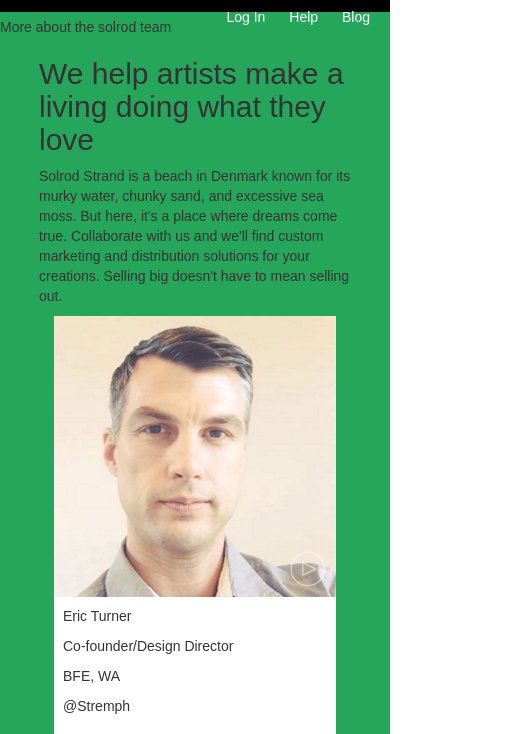
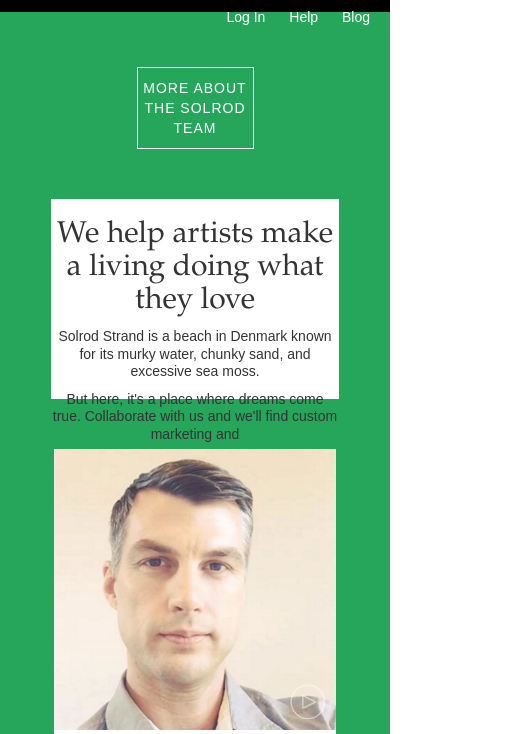
Before and after one commit to nstreetman/assignment-08, a plain HTML site: page index.html in a window 390 px wide. Shown: the part 93-827 px from the top of the page, 506 px wide, since content can reach past the window. Drawn offline with nearby package versions, Linux system fonts and the light colour scheme.

Commit message:
really close on css and add media query

```diff
--- a/index.html
+++ b/index.html
@@ -28,13 +28,15 @@
         </nav>
 
         <div class="more-about">
-          <p>More about the solrod team</p>
+          <p>MORE ABOUT THE SOLROD TEAM</p>
         </div>
 
         <div class="container-help-and-thumbnails">
         <div class="we-help">
           <h2>We help artists make a living doing what they love</h2>
-          <p>Solrod Strand is a beach in Denmark known for its murky water, chunky sand, and excessive sea moss. But here, it's a place where dreams come true.  Collaborate with us and we'll find custom marketing and distribution solutions for your creations.  Selling big doesn't have to mean selling out.</p>
+          <p>Solrod Strand is a beach in Denmark known for its murky water, chunky sand, and excessive sea moss.</p>
+          <p>But here, it's a place where dreams come true.  Collaborate with us and we'll find custom marketing and </p>
+          <p>distribution solutions for your creations.  Selling big doesn't have to mean selling out.</p>
         </div>
 
         <!-- Employee Grid Begin -->
@@ -140,7 +142,7 @@
     </div>
         <!-- Employee Grid End -->
         <div class="jumbotron jumbo-small-mighty">
-                <div> <img class="mighty-overlay"src="images/solrod-small-but-mighty.png"></div>
+                <div class="mighty-overlay"> <img src="images/solrod-small-but-mighty.png"></div>
         </div>
         <!-- Employee Art Grant -->
         <div class="art-grant-text">
--- a/scss/main.scss
+++ b/scss/main.scss
@@ -57,6 +57,38 @@ li:hover {
   background-color: rgba(156, 156, 156, .3);
 }
 
+///More About Box///
+.more-about{
+  color: #fff;
+  font-weight: 100;
+  border: 1.5px solid #fff;
+  margin-left: auto;
+  margin-right: auto;
+  margin-top: 50px;
+  width: 30%;
+  text-align: center;
+  padding-top: 10px;
+  letter-spacing: 1px;
+}
+
+///We Help///
+
+.we-help {
+  background-color: #fff;
+  text-align: center;
+  height: 200px;
+  line-height: 1.25;
+  margin-left: 12px;
+  margin-right: 12px;
+  margin-top: 50px;
+  margin-bottom: 50px;
+
+}
+h2 {
+  font-family: "Palatino";
+  padding-top: 20px;
+}
+//Bootstrap Grids///
 .thumbnail {
   padding-left: 0;
   padding-top: 0;
@@ -71,6 +103,7 @@ li:hover {
 .container-fluid img{
     object-fit: cover;
 }
+
 .col-md-3:nth-child(4n+1){
     clear: left;
 }
@@ -83,11 +116,11 @@ div .jumbo-small-mighty {
   margin-right: auto;
 }
 
-.mighty-overlay {
-  	margin-left: auto;
-    margin-right: auto;
-  	width: 40%;
-  	height: 40%;
+
+.mighty-overlay img{
+  	margin-left: 350px;
+    width: 40%;
+    height: 40%;
 }
 
 div .Jumbo-join-us{
@@ -95,7 +128,6 @@ div .Jumbo-join-us{
   background-size: cover;
   height: 500px;
   padding-top:  200px;
-  // padding-bottom: 400px;
   margin: 0px;
 }
 
```
Also changed, not shown: css/styles.css, 1 other file.
